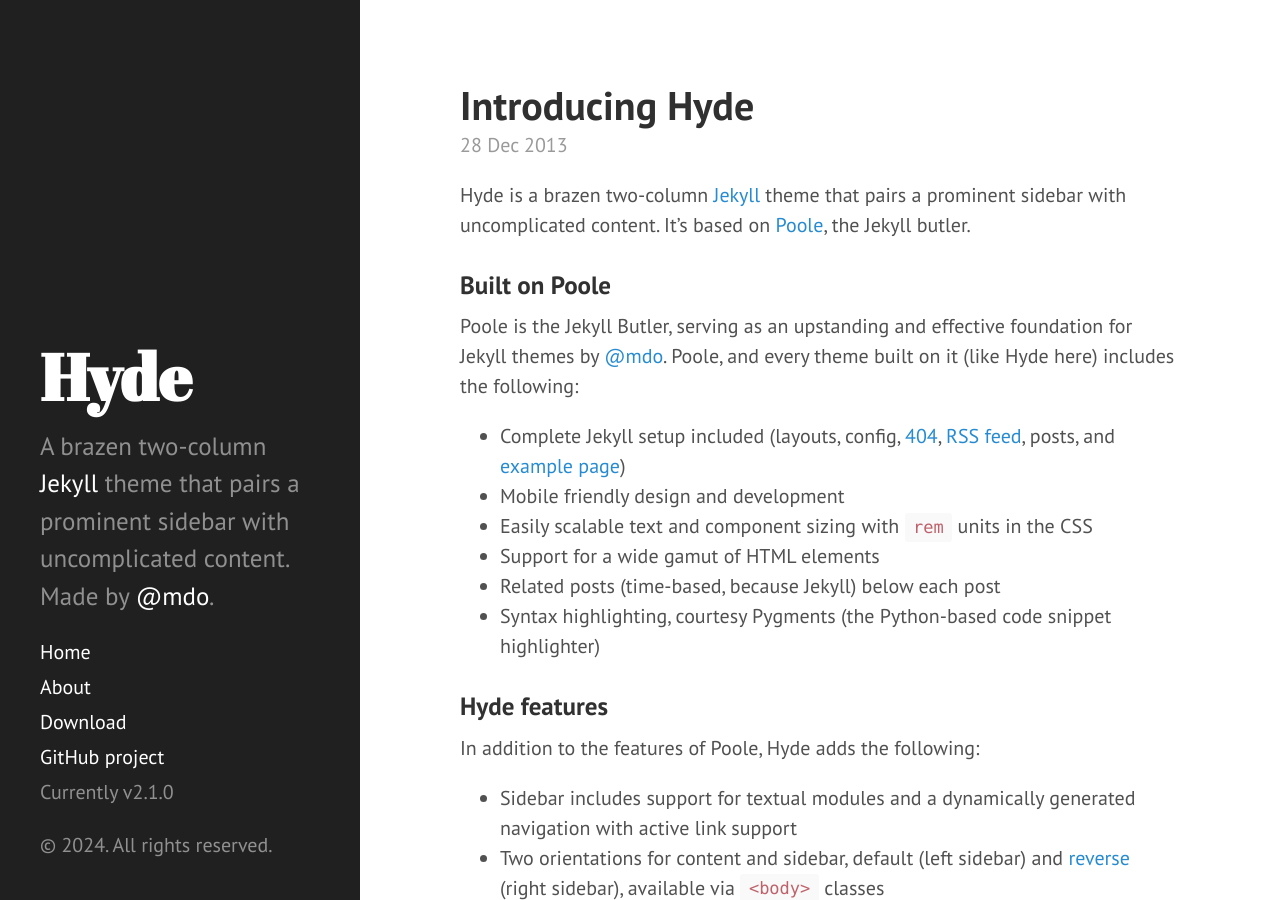
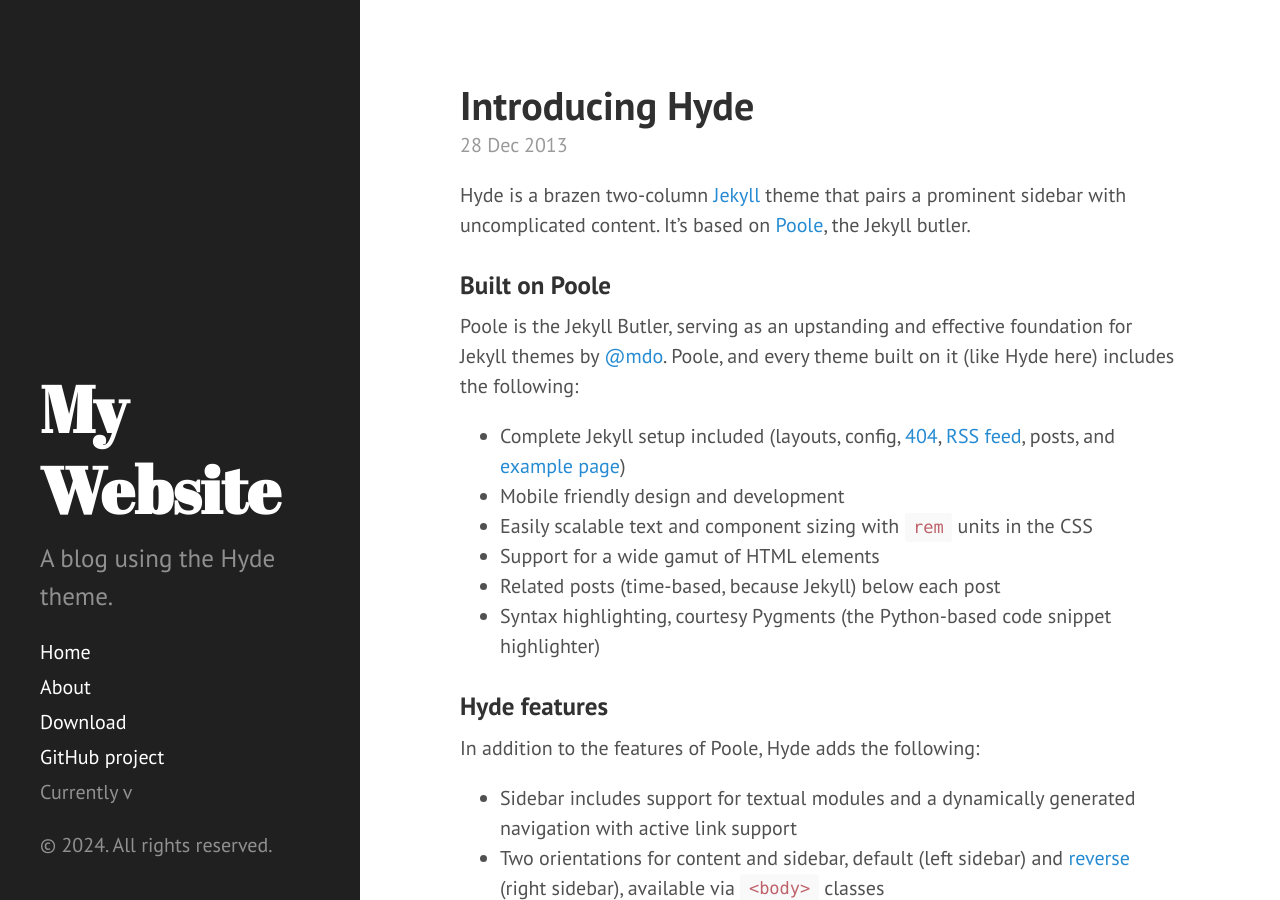
Before and after one commit to kylemassingill/kylemassingill.github.io, a Jekyll site: the page built from index.html, in a window 1280 px wide and 900 px high. Built offline with Jekyll 4.4.1, drawn with Linux system fonts in a browser that asks for light colours; Markdown is read by kramdown in place of the engine named in the settings; the list of posts is cut into pages by our own code.

Commit message:
Update _config.yml

```diff
--- a/_config.yml
+++ b/_config.yml
@@ -1,26 +1,5 @@
-# Dependencies
-markdown:         redcarpet
-highlighter:      pygments
-
-# Permalinks
-permalink:        pretty
-relative_permalinks: true
-
-# Setup
-title:            Hyde
-tagline:          'A Jekyll theme'
-description:      'A brazen two-column <a href="http://jekyllrb.com" target="_blank">Jekyll</a> theme that pairs a prominent sidebar with uncomplicated content. Made by <a href="https://twitter.com/mdo" target="_blank">@mdo</a>.'
-url:              http://hyde.getpoole.com
-baseurl:          /
-
-author:
-  name:           'Mark Otto'
-  url:            https://twitter.com/mdo
-
-paginate:         5
-
-# Custom vars
-version:          2.1.0
-
-github:
-  repo:           https://github.com/poole/hyde
+title: My Website
+description: A blog using the Hyde theme.
+url: https://kylemassingill.github.io
+baseurl: ""
+paginate: 5
```
